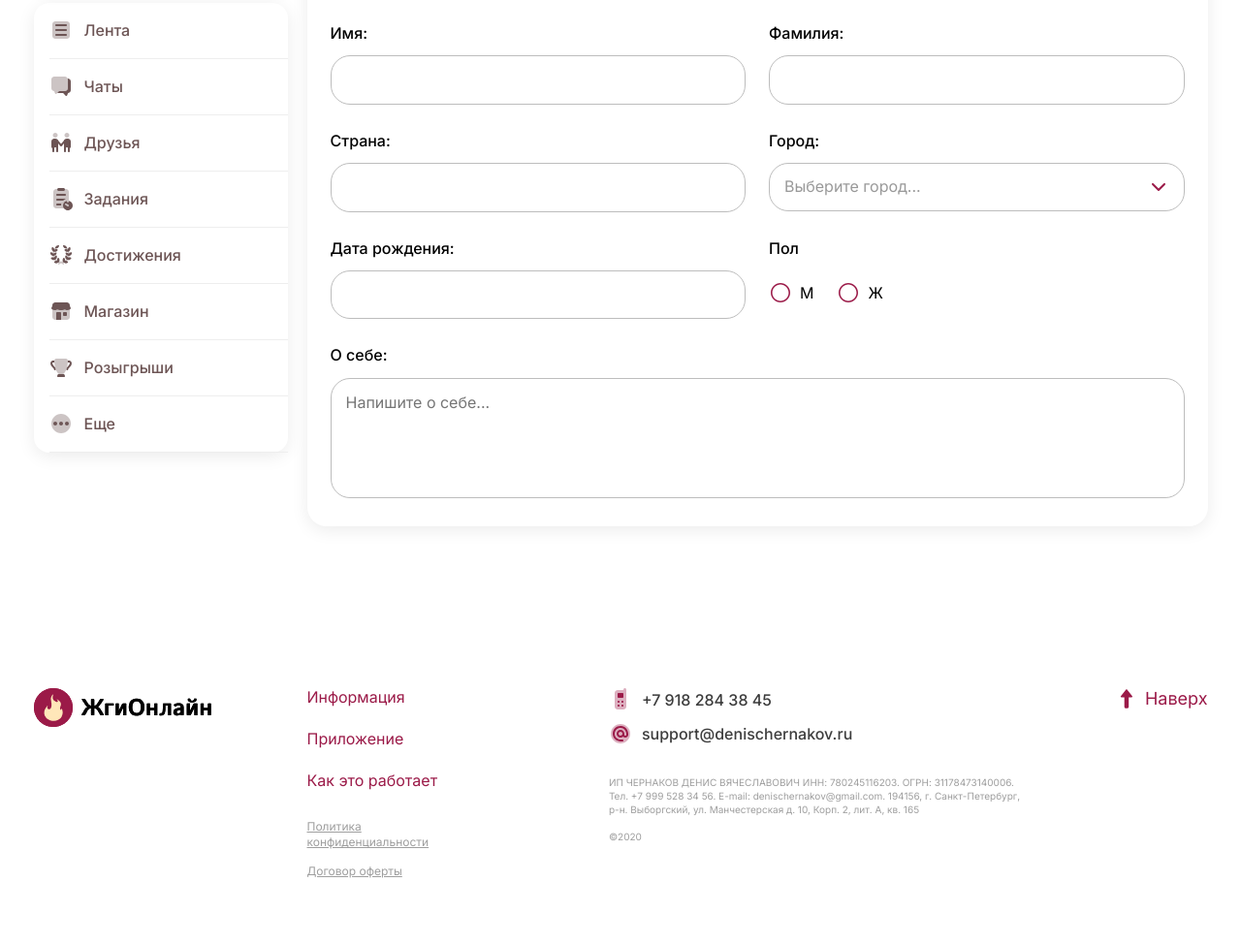
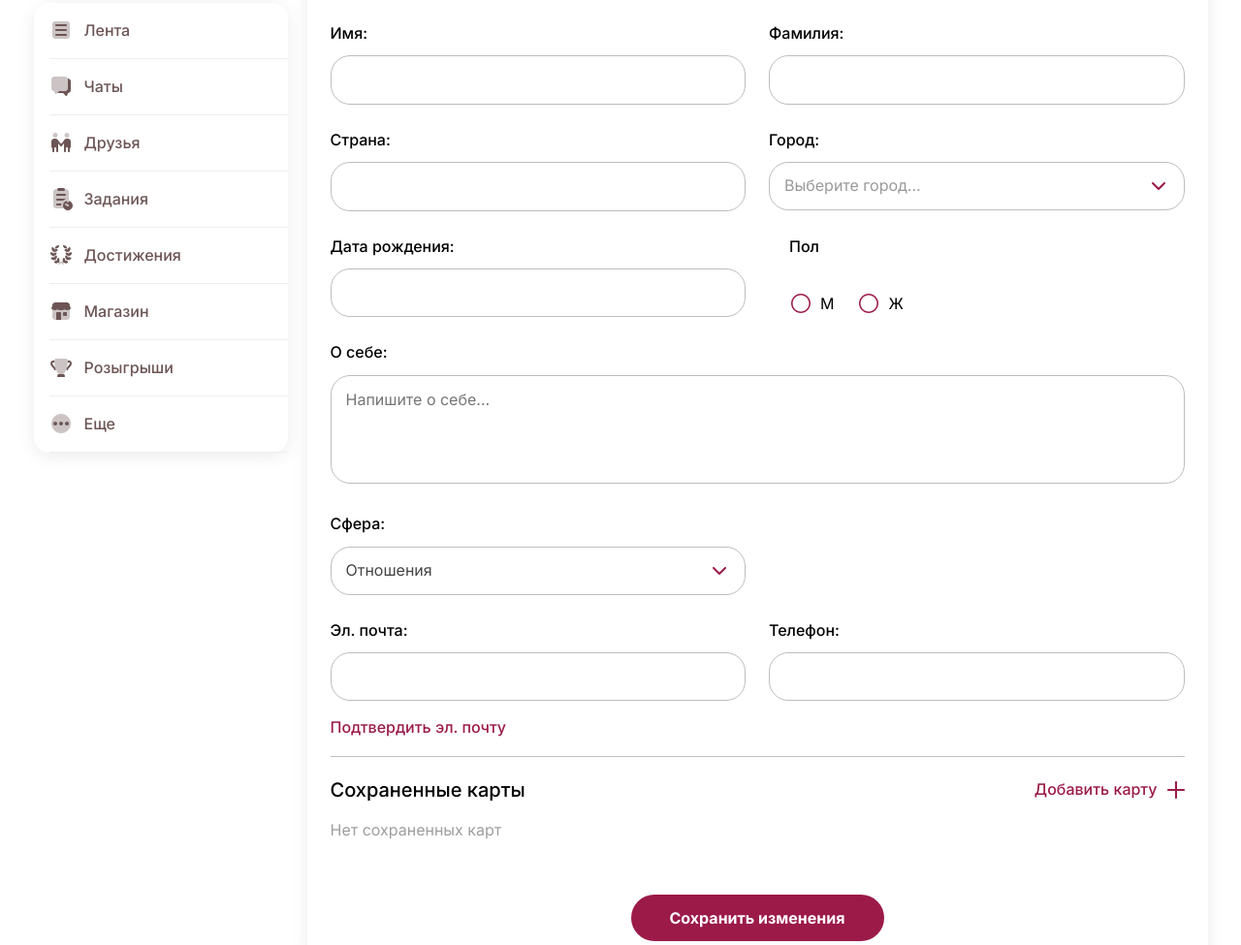
Before and after one commit to Tima-Omega/jgi, a plain HTML site: page profile.html in a window 1280 px wide. Shown: the part 287-1262 px from the top of the page at 97% size. Drawn offline with nearby package versions, Linux system fonts and the light colour scheme.

Commit message:
done profile

```diff
--- a/assets/style.scss
+++ b/assets/style.scss
@@ -69,6 +69,9 @@ button {
     }
     &--results {
         margin-bottom: 118px
+    }
+    &--profile {
+        margin-bottom: 136px;
     }
     &__inner {
         display: grid;
@@ -511,19 +514,29 @@ button {
         flex-direction: column;
         justify-content: center;
     }
+    &__inner {
+        border-bottom: 1px solid #BDBDBD;
+    }
     &__grid {
         display: grid;
         grid-template-columns: 1fr 1fr;
-        gap: 26px 24px;
+        gap: 25px 24px;
+        margin-bottom: 16px;
     }
     &__item {
         &--big {
             grid-area: 4 / 1 / 5 / 3;
         }
+        &--ml {
+            margin-left: 21px;
+        }
     }
     &__name {
         font-weight: 500;
         margin-bottom: 12px;
+        &--mb {
+            margin-bottom: 36px;
+        }
     }
     &__input {
         width: 100%;
@@ -539,16 +552,58 @@ button {
     }
     &__radios {
         display: flex;
-        align-items: center;
-        padding: 11px 0;
     }
     &__textarea {
         padding: 15px;
         width: 100%;
+        min-height: 112px;
         border-radius: 20px;
         border: 1px solid #BDBDBD;
         outline: none;
         resize: none;
+    }
+    &__btn {
+        font-weight: 500;
+        color: $red;
+        margin-bottom: 20px;
+        padding: 0;
+    }
+    &__cards {
+        margin-top: 20px;
+    }
+    &__cards-head {
+        display: flex;
+        justify-content: space-between;
+        margin-bottom: 16px;
+    }
+    &__cards-title {
+        font-size: 20px;
+        font-weight: 500;
+    }
+    &__cards-add {
+        display: flex;
+        align-items: center;
+        font-weight: 500;
+        color: $red;
+        padding: 0;
+    }
+    &__cards-add-img {
+        margin-left: 10px;
+    }
+    &__cards-empty {
+        color: $grey;
+        margin-bottom: 56px;
+    }
+    &__cards-btn {
+        display: block;
+        padding: 15px;
+        min-width: 261px;
+        // width: 100%;
+        background: #9B1A48;
+        border-radius: 100px;
+        font-weight: 600;
+        color: #fff;
+        margin: 0 auto;
     }
 }
 
@@ -630,6 +685,7 @@ button {
     background: #fff !important;
     font-weight: 500;
     margin-bottom: 16px;
+    padding: 0 !important;
     &:last-child {
         margin-bottom: 0;
     }
--- a/js/main.js
+++ b/js/main.js
@@ -7,3 +7,9 @@ $(document).ready(function() {
         }
     });
 });
+
+$(document).ready(function() {
+    $(".profile__select--sphere").select2({
+        minimumResultsForSearch: Infinity,
+    });
+});
--- a/profile.html
+++ b/profile.html
@@ -24,7 +24,7 @@
             </div>
         </div>
     </header>
-    <div class="block">
+    <div class="block block--profile">
         <div class="container">
             <div class="block__inner">
                 <aside class="block__aside">
@@ -134,7 +134,7 @@
                                     </div>
                                     <div class="profile__item">
                                         <div class="profile__name">Город:</div>
-                                        <div class="select__wrapper">
+                                        <div class="profile__select-wrapper">
                                             <select class="profile__select" name="" id="">
                                                 <option value="Выберите город..."></option>
                                                 <option value="">Санкт-Петербург</option>
@@ -147,8 +147,8 @@
                                         <div class="profile__name">Дата рождения:</div>
                                         <input type="text" class="profile__input">
                                     </div>
-                                    <div class="profile__item">
-                                        <div class="profile__name">Пол</div>
+                                    <div class="profile__item  profile__item--ml">
+                                        <div class="profile__name profile__name--mb">Пол</div>
                                         <div class="profile__radios">
                                             <div class="radio">
                                                 <input class="radio__input" type="radio" name="sex" id="">
@@ -164,10 +164,43 @@
                                     </div>
                                     <div class="profile__item profile__item--big">
                                         <div class="profile__name">О себе:</div>
-                                        <textarea class="profile__textarea" name="" id="" cols="30" rows="5" placeholder="Напишите о себе..."></textarea>
+                                        <textarea class="profile__textarea" name="" id="" cols="30" rows="4" placeholder="Напишите о себе..."></textarea>
+                                    </div>
+                                    <div class="profile__item">
+                                        <div class="profile__name">Сфера:</div>
+                                        <div class="profile__select-wrapper">
+                                            <select class="profile__select profile__select--sphere" name="" id="">
+                                                <option value="">Отношения</option>
+                                                <option value="">Деньни</option>
+                                                <option value="">Полнота жизна</option>
+                                                <option value="">Саморазвитие</option>
+                                            </select>
+                                        </div>
+                                    </div>
+                                    <div class="profile__item">
+                                    </div>
+                                    <div class="profile__item">
+                                        <div class="profile__name">Эл. почта:</div>
+                                        <input type="text" class="profile__input">
+                                    </div>
+                                    <div class="profile__item">
+                                        <div class="profile__name">Телефон:</div>
+                                        <input type="text" class="profile__input">
                                     </div>
                                 </div>
+                                <button class="profile__btn">Подтвердить эл. почту</button>
                             </form>
+                        </div>
+                        <div class="profile__cards">
+                            <div class="profile__cards-head">
+                                <div class="profile__cards-title">Сохраненные карты</div>
+                                <button class="profile__cards-add">
+                                    Добавить карту
+                                    <img src="assets/img/add-card.svg" alt="" class="profile__cards-add-img">
+                                </button>
+                            </div>
+                            <div class="profile__cards-empty">Нет сохраненных карт</div>
+                            <button class="profile__cards-btn">Сохранить изменения</button>
                         </div>
                     </div>
                 </div>
```
Also changed, not shown: assets/img/add-card.svg (added), assets/style.css, 1 other file.
